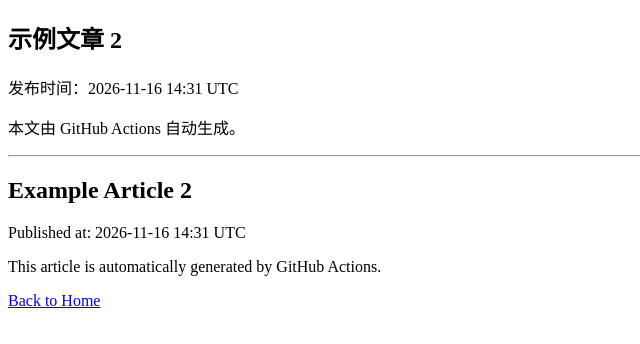
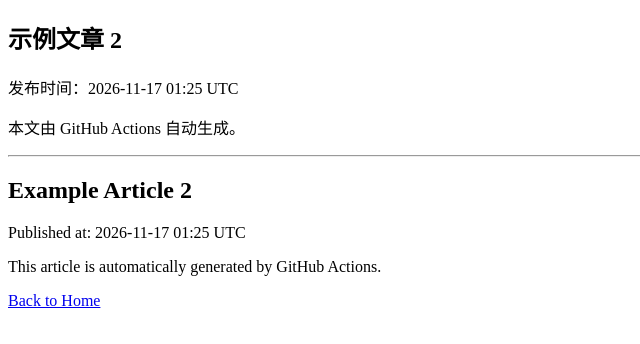
Before and after one commit to chanhong30-pixel/car-web-blog, a plain HTML site: page posts/2026/example-2.html in a window 1280 px wide. Shown: the full height of the page, 0-640 px from the left. Drawn offline with Linux system fonts and the light colour scheme.

Commit message:
auto: generate content

```diff
--- a/posts/2026/example-2.html
+++ b/posts/2026/example-2.html
@@ -8,13 +8,13 @@
 <body>
 <section lang="zh">
 <h1>示例文章 2</h1>
-<p>发布时间：2026-11-16 14:31 UTC</p>
+<p>发布时间：2026-11-17 01:25 UTC</p>
 <p>本文由 GitHub Actions 自动生成。</p>
 </section>
 <hr>
 <section lang="en">
 <h1>Example Article 2</h1>
-<p>Published at: 2026-11-16 14:31 UTC</p>
+<p>Published at: 2026-11-17 01:25 UTC</p>
 <p>This article is automatically generated by GitHub Actions.</p>
 </section>
 <a href="../../index.html">Back to Home</a>
```
Also changed, not shown: index.html (+1 -0 lines).
